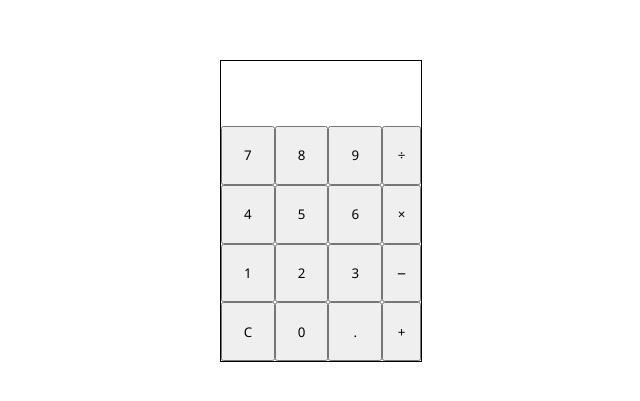
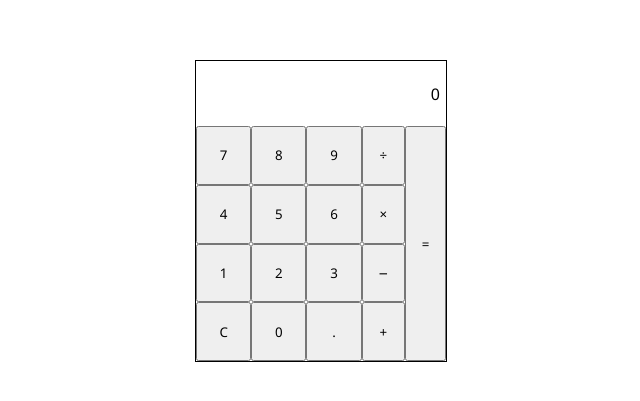
Before and after one commit to YMerrick/calculator-javascript, a plain HTML site: page index.html in a window 1280 px wide. Shown: the part 189-590 px from the top of the page, without its empty margins (319-959 px from the left). Drawn offline with Linux system fonts and the light colour scheme.

Commit message:
add equals button and styling

```diff
--- a/index.html
+++ b/index.html
@@ -11,7 +11,7 @@
 
     <div class="calculator-container">
         <div class="display">
-            <span></span>
+            <span>0</span>
         </div>
         <div class="button-container">
             <div class="left-buttons">
@@ -34,6 +34,7 @@
                 <button id="subtract">−</button>
                 <button id="add">+</button>
             </div>
+            <button id="equals">=</button>
 
 
         </div>
--- a/style.css
+++ b/style.css
@@ -29,8 +29,12 @@ body {
     display: flex;
     flex-direction: column;
     height: 300px;
-    width: 200px;
+    width: 250px;
     outline: solid black 1px;
+}
+
+#equals {
+    flex: 1 0 auto;
 }
 
 .button-container {
```
